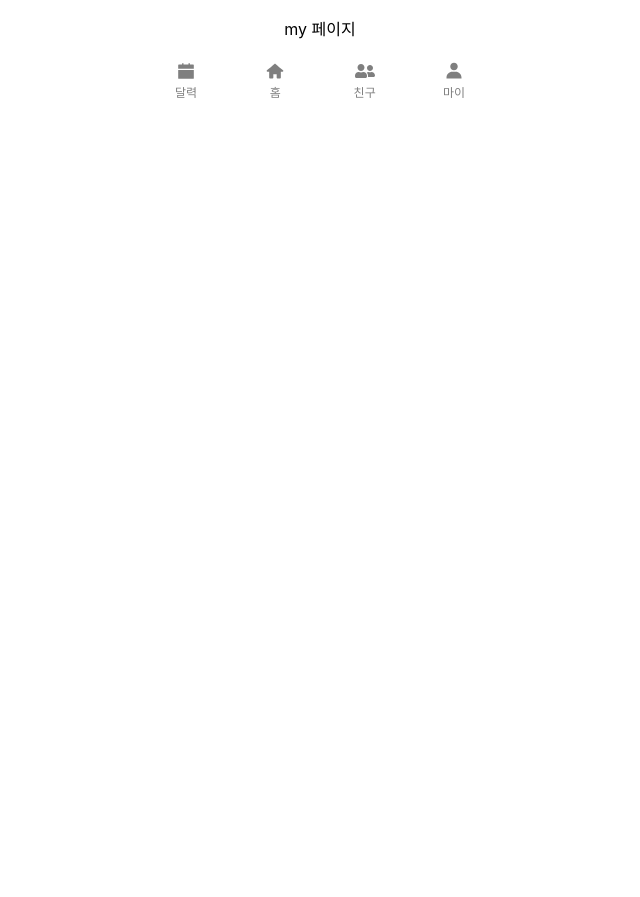
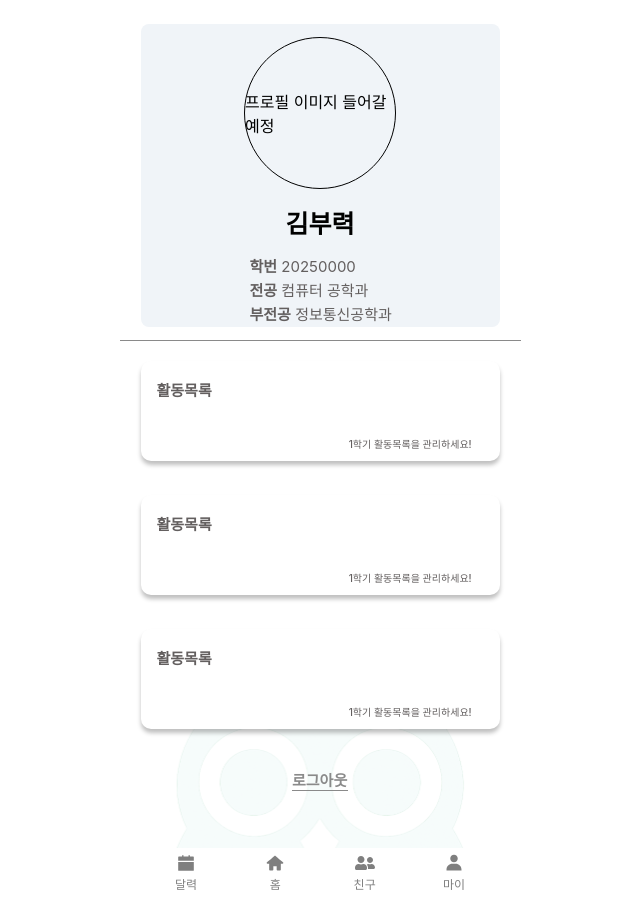
Before and after one commit to Miniproject-Boopower/FE, a React (Create React App) app: page /mypage in a window 1280 px wide. Shown: the whole page, without its empty margins (320-960 px from the left). Before the commit the page ends 800 px from the top, so only its background shows below. Built offline with nearby package versions, Linux system fonts and the light colour scheme.

Commit message:
[ADD]DesignMypage

```diff
--- a/src/pages/mypage.jsx
+++ b/src/pages/mypage.jsx
@@ -1,5 +1,213 @@
+import React from "react";
+import styled from "styled-components";
+import { ReactComponent as BackgroundOwl } from "../svg/backgroundowl.svg";
+
+const PageContainer = styled.div`
+    position: relative;
+    width: 25.125rem;
+    height: 51.5rem;
+    display: flex;
+    flex-direction: column;
+    align-items: center;
+    padding-top: 1.5rem;
+    overflow: hidden;
+`;
+
+const InfoContainer = styled.div`
+    width: 22.4375rem;
+    height: 18.3125rem;
+    background-color: #F0F4F8;
+    border-radius: 0.5rem;
+    padding-top: 0.8125rem;
+    display: flex;
+    flex-direction: column;
+    align-items: center;
+`;
+
+const ProfileImage = styled.div`
+    width: 9.375rem;
+    height: 9.375rem;
+    display: flex;
+    justify-content: center;
+    align-items: center;
+    border: 0.0625rem solid black;
+    border-radius: 50%;
+`;
+
+
+
+const UserName = styled.div`
+    margin-top: 0.9375rem;
+    font-size: 1.5625rem;
+    font-weight: 700;
+    line-height: normal;
+`;
+
+
+const UserNumber = styled.div`
+    color: #635f5f;
+    align-self: flex-start;
+    font-size: 0.9375rem;
+    font-weight: 400;
+    line-height: normal;
+    margin-top: 0.9375rem;
+    margin-left: 6.8125rem;
+
+    span {
+        font-weight: 600;
+    }
+`;
+
+const UserMajor = styled.div`
+    align-self: flex-start;
+    margin-left: 6.8125rem;
+    color: #635f5f;
+    font-size: 0.9375rem;
+    font-weight: 400;
+    line-height: normal;
+    margin-top: 0.1875rem;
+
+    span {
+        font-weight: 600;
+    }
+`;
+
+const UserMinor = styled.div`
+    align-self: flex-start;
+    margin-left: 6.8125rem;
+    color: #635f5f;
+    font-size: 0.9375rem;
+    font-weight: 400;
+    line-height: normal;
+    margin-top: 0.1875rem;
+
+    span {
+        font-weight: 600;
+    }
+`;
+
+const ContentContainer = styled.div`
+    width: 25.0625rem;
+    height: 30.8125rem;
+    border-top: 0.0625rem solid #8A8A8A;
+    margin-top: 0.8125rem;
+    padding-top: 1.25rem;
+`;
+
+const FixContentContainer = styled.div`
+    background-color: #ffffff;
+    margin: 0 auto;
+    width: 22.4375rem;
+    height: 6.25rem;
+    display: flex;
+    flex-direction: row;
+    box-shadow: 0 0.25rem 0.25rem rgba(0, 0, 0, 0.25);
+    border-radius: 0.625rem;
+    margin-bottom: 2.125rem;
+`;
+
+const FixName = styled.div`
+    color: #635F5F;
+    font-size: 0.9375rem;
+    font-weight: 600;
+    margin-top: 1.125rem;
+    margin-left: 1rem;
+`;
+
+const FixDescription = styled.div`
+    color: #635F5F;
+    font-size: 0.625rem;
+    font-style: normal;
+    font-weight: 500;
+    line-height: normal;
+    margin-left: 8.5625rem;
+    margin-right: 1.125rem;
+    margin-top: 4.6875rem;
+`;
+
+const LogoutButton = styled.div`
+    width: 3.5rem;
+    margin: 0 auto; //중앙정렬
+    padding-top: 0.375rem;
+    color: #8A8A8A;
+    font-size: 0.9375rem;
+    font-style: normal;
+    font-weight: 600;
+    line-height: normal;
+    border-bottom: 0.0625rem solid #8A8A8A;
+    //margin-bottom: 50px;
+`;
+
+/**
+ * const BackgroundContainer = styled.div`
+    position: absolute;
+    width: 100%;
+    height: 100%;
+    z-index: -1;
+`; */
+
+const StyledBackgroundOwl = styled(BackgroundOwl)`
+    position: absolute;
+    width: 25.11513rem;
+    height: 31.8125rem;
+    aspect-ratio: 8/11;
+    display: flex;
+    z-index: -1;
+    top: 37rem;
+`;
+
+
 export default function MyPage(){
     return(
-        <p>my 페이지</p>
+        <div>
+            <PageContainer>
+                <InfoContainer>
+                    <ProfileImage>
+                        <p>프로필 이미지 들어갈 예정</p>
+                    </ProfileImage>
+                    <UserName>
+                        김부력
+                    </UserName>
+                    <UserNumber>
+                        <span>학번</span> 20250000
+                    </UserNumber>
+                    <UserMajor>
+                        <span>전공</span> 컴퓨터 공학과
+                    </UserMajor>
+                    <UserMinor>
+                        <span>부전공</span> 정보통신공학과
+                    </UserMinor>
+                </InfoContainer>
+                <ContentContainer>
+                    <FixContentContainer>
+                        <FixName>
+                            활동목록
+                        </FixName>
+                        <FixDescription>
+                            1학기 활동목록을 관리하세요!
+                        </FixDescription>
+                    </FixContentContainer>
+                    <FixContentContainer>
+                        <FixName>
+                            활동목록
+                        </FixName>
+                        <FixDescription>
+                            1학기 활동목록을 관리하세요!
+                        </FixDescription>
+                    </FixContentContainer>
+                    <FixContentContainer>
+                        <FixName>
+                            활동목록
+                        </FixName>
+                        <FixDescription>
+                            1학기 활동목록을 관리하세요!
+                        </FixDescription>
+                    </FixContentContainer>
+                    <LogoutButton>로그아웃</LogoutButton>
+                </ContentContainer>
+                <StyledBackgroundOwl/>
+            </PageContainer>
+        </div>
+
     )
 }
```
Also changed, not shown: src/pages/bestfriend.jsx (line endings or trailing spaces), src/svg/backgroundowl.svg (added).
